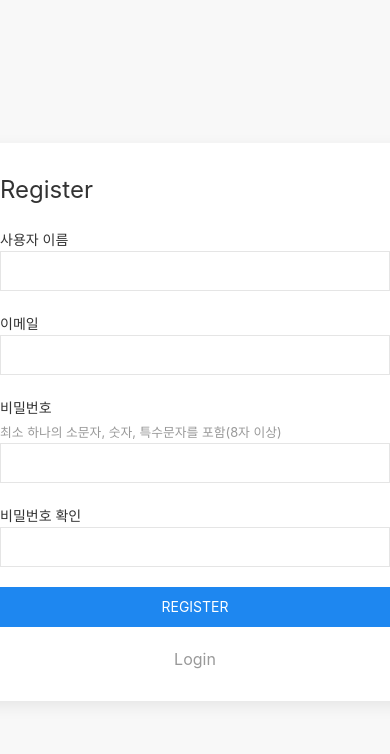
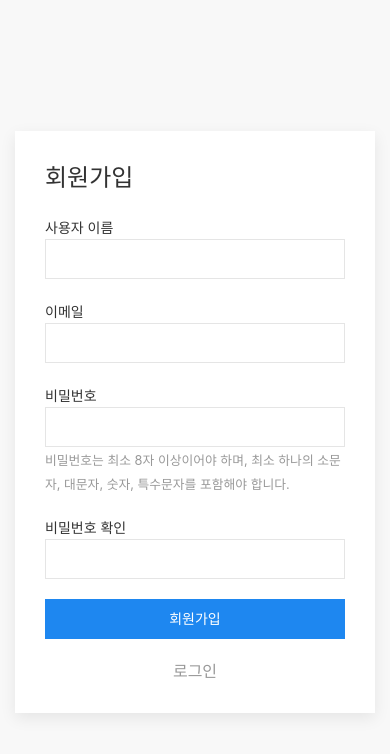
Before and after one commit to theyoonicon/park_track, a Flask app: page /register in a window 390 px wide; the page is wider, and only the part inside the window is pictured. Shown: the top 754 px of that part. Run offline with Flask 3, Linux system fonts and the light colour scheme; some libraries are stand-ins or nearby versions.

```diff
--- a/app/templates/register.html
+++ b/app/templates/register.html
@@ -20,8 +20,8 @@
 
 <body class="uk-flex uk-flex-center uk-flex-middle uk-background-muted uk-height-viewport">
 <div class="uk-container">
-    <div class="uk-card uk-card-default uk-card-body uk-width-large uk-align-center">
-        <h2 class="uk-card-title">Register</h2>
+    <div class="uk-card uk-card-default uk-card-body uk-width-1-1@s uk-width-1-2@m uk-align-center">
+        <h2 class="uk-card-title">회원가입</h2>
         <form method="post" action="{{ url_for('auth.register') }}">
             {{ form.hidden_tag() }}
             <div class="uk-margin">
@@ -40,11 +40,8 @@
             </div>
             <div class="uk-margin">
                 {{ form.password.label(class="uk-form-label") }}
-                <div>
-                <small class="uk-text-muted">최소 하나의 소문자, 숫자, 특수문자를 포함(8자 이상)</small>
-                </div>
                 {{ form.password(class="uk-input") }}
-
+                <small class="uk-text-muted">비밀번호는 최소 8자 이상이어야 하며, 최소 하나의 소문자, 대문자, 숫자, 특수문자를 포함해야 합니다.</small>
                 {% if form.password.errors %}
                     <div class="uk-text-danger">{{ form.password.errors[0] }}</div>
                 {% endif %}
@@ -56,9 +53,9 @@
                     <div class="uk-text-danger">{{ form.confirm_password.errors[0] }}</div>
                 {% endif %}
             </div>
-            <button type="submit" class="uk-button uk-button-primary uk-width-1-1">Register</button>
+            <button type="submit" class="uk-button uk-button-primary uk-width-1-1">회원가입</button>
         </form>
-        <a href="{{ url_for('auth.login') }}" class="uk-link-muted uk-display-block uk-text-center uk-margin-top">Login</a>
+        <a href="{{ url_for('auth.login') }}" class="uk-link-muted uk-display-block uk-text-center uk-margin-top">로그인</a>
     </div>
 </div>
 </body>
--- a/app/templates/symptoms.html
+++ b/app/templates/symptoms.html
@@ -24,7 +24,7 @@
         {% endfor %}
     </ul>
     <h2 class="uk-heading-line uk-margin-top"><span>Graph</span></h2>
-    <div class="uk-overflow-auto">
+    <div style="max-width: 100%; overflow-x: auto;">
         {% if graph_html %}
             {{ graph_html | safe }}
         {% else %}
```
Also changed, not shown: app/templates/base.html (+8 -0 lines).
